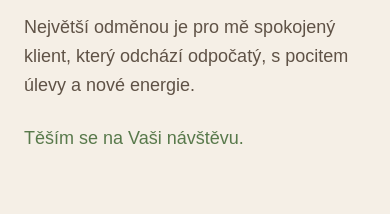
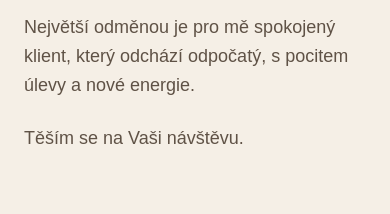
Before and after one commit to michaltacek-hub/mmr-system, a Next.js app: page / in a window 390 px wide. Shown: the part 2440-2654 px from the top of the page. Built offline with nearby package versions, Linux system fonts and the light colour scheme.

Commit message:
Add About section with responsive layout

```diff
--- a/app/components/about.tsx
+++ b/app/components/about.tsx
@@ -66,7 +66,7 @@ export default function About() {
               s pocitem úlevy a nové energie.
             </p>
 
-            <p className="font-medium text-[#58794B]">
+            <p className="font-medium text-[#5f5246]">
               Těším se na Vaši návštěvu.
             </p>
 
```
